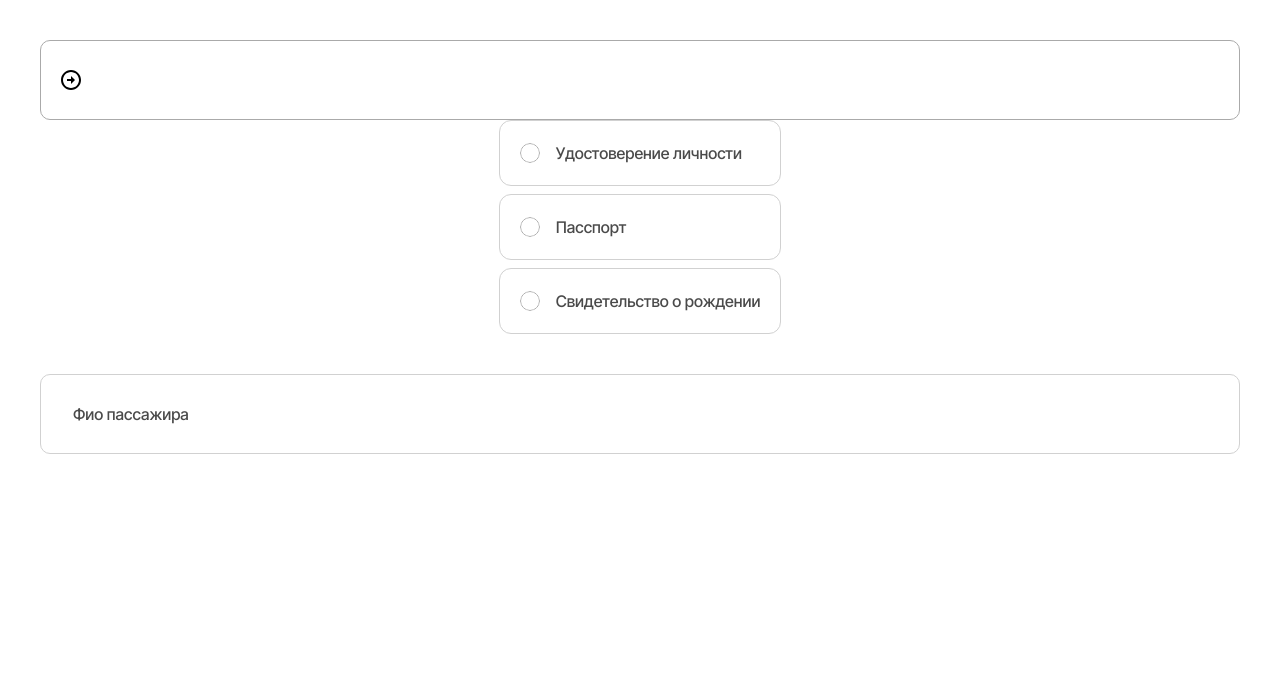
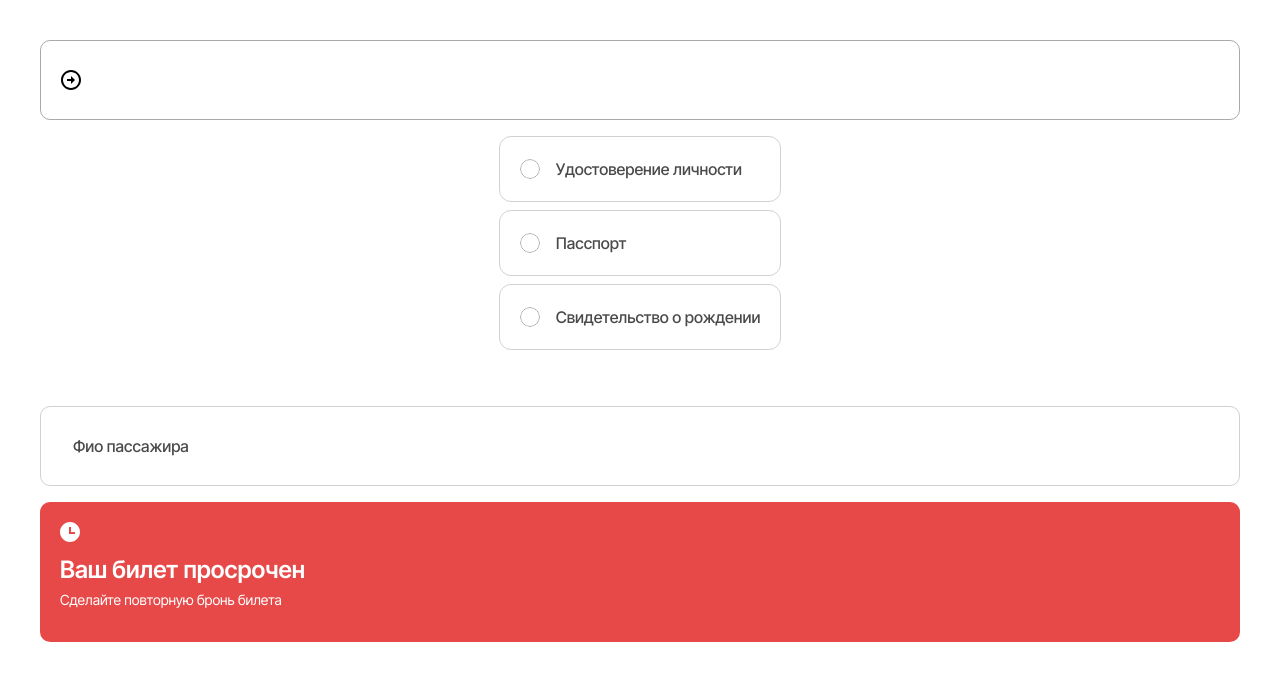
Before and after one commit to Arsik0153/kazbus, a Next.js app: page / in a window 1280 px wide. Shown: the top 680 px of the page. Built offline with nearby package versions, Linux system fonts and the light colour scheme.

Commit message:
add expired component & bug fix

```diff
--- a/public/assets/red-clock.tsx
+++ b/public/assets/red-clock.tsx
@@ -1,9 +1,9 @@
 import React from 'react'
 
-const Clock = () => {
+const Clock = ({ color }: { color?: string }) => {
     return (
-        <svg width="20" height="20" viewBox="0 0 20 20" fill="none" xmlns="http://www.w3.org/2000/svg">
-            <path d="M10 20C4.47715 20 0 15.5228 0 10C0 4.47715 4.47715 0 10 0C15.5228 0 20 4.47715 20 10C20 15.5228 15.5228 20 10 20ZM11 10V5H9V12H15V10H11Z" fill="#E74949" />
+        <svg width="20" height="20" viewBox="0 0 20 20" fill={color} xmlns="http://www.w3.org/2000/svg">
+            <path d="M10 20C4.47715 20 0 15.5228 0 10C0 4.47715 4.47715 0 10 0C15.5228 0 20 4.47715 20 10C20 15.5228 15.5228 20 10 20ZM11 10V5H9V12H15V10H11Z" fill={color} />
         </svg>
 
     )
--- a/src/app/(mobile)/buying/_components/step-6.tsx
+++ b/src/app/(mobile)/buying/_components/step-6.tsx
@@ -17,7 +17,7 @@ const StepFive = () => {
 
             <div className="h-full bg-[var(--gray)] px-5 gap-1">
                 <div className="flex flex-col gap-3 p-5 border border-[#D1D1D1] rounded-lg mt-4 bg-none">
-                    <Clock />
+                    <Clock color='#E74949' />
                     <div className="flex flex-col gap-1">
                         <p className="text-2xl font-semibold text-[#4A4A4A]">Ваш билет забронирован</p>
                         <p className="text-sm font-normal text-[#4A4A4A]">У вас есть 30 минут для оплаты билета</p>
--- a/src/app/(mobile)/buying/page.tsx
+++ b/src/app/(mobile)/buying/page.tsx
@@ -12,8 +12,8 @@ import StepSix from './_components/step-6';
 const Directions = () => {
     return (
         <>
-            {/* <StepSix /> */}
-            <StepFive />
+            <StepSix />
+            {/* <StepFive /> */}
 
         </>
 
--- a/src/app/(mobile)/start/registration/_components/otp.tsx
+++ b/src/app/(mobile)/start/registration/_components/otp.tsx
@@ -3,8 +3,6 @@
 import React, { useState, useEffect } from 'react';
 import OTPInput from '@/components/OTPInput';
 import Button from '@/components/button'; // Убедитесь, что этот компонент существует и путь указан правильно
-import Topbar from '@/components/topbar';
-import OTP from '@/app/(mobile)/start/registration/_components/otp'
 import NewUser from '@/app/(mobile)/start/registration/_components/newUser';
 
 
--- a/src/app/page.tsx
+++ b/src/app/page.tsx
@@ -6,6 +6,7 @@ import FullPageSelector from '@/components/fullpageselector';
 import ArrowRightIcon from '../../public/assets/arrow-right-icon';
 import RadioInput from '@/components/radio-input';
 import Input from '@/components/input';
+import Expired from '@/components/expired';
 
 export default function Home() {
     const items: { value: string; label: string }[] = [
@@ -16,7 +17,7 @@ export default function Home() {
     const [value, setValue] = useState<string | null>(null);
 
     return (
-        <main className="flex min-h-screen w-full flex-col items-center p-10">
+        <main className="flex min-h-screen w-full flex-col items-center gap-4 p-10">
             <FullPageSelector
                 icon={<ArrowRightIcon />}
                 text={'Откуда вы направляетесь?'}
@@ -30,6 +31,7 @@ export default function Home() {
                 />
             </div>
             <Input id="email" label="Фио пассажира" type="email" />
+            <Expired/>
         </main>
     );
 }
--- /dev/null
+++ b/src/components/expired.tsx
@@ -0,0 +1,17 @@
+import React from 'react';
+import Clock from '../../public/assets/red-clock';
+
+const Expired = () => {
+
+
+    return (
+        <div className="flex flex-col bg-[#E74949] w-full rounded-[10px] pt-5 px-5 pb-8">
+            <Clock color='white'/>
+            <p className="mt-3 text-2xl font-semibold text-[#FFFFFF]">Ваш билет просрочен</p>
+            <p className="mt-1 text-sm font-normal text-[#FFFFFF]">Сделайте повторную бронь билета</p>
+
+        </div>
+    );
+};
+
+export default Expired;
```
Also changed, not shown: public/assets/componentsIcons/time.svg (added).
